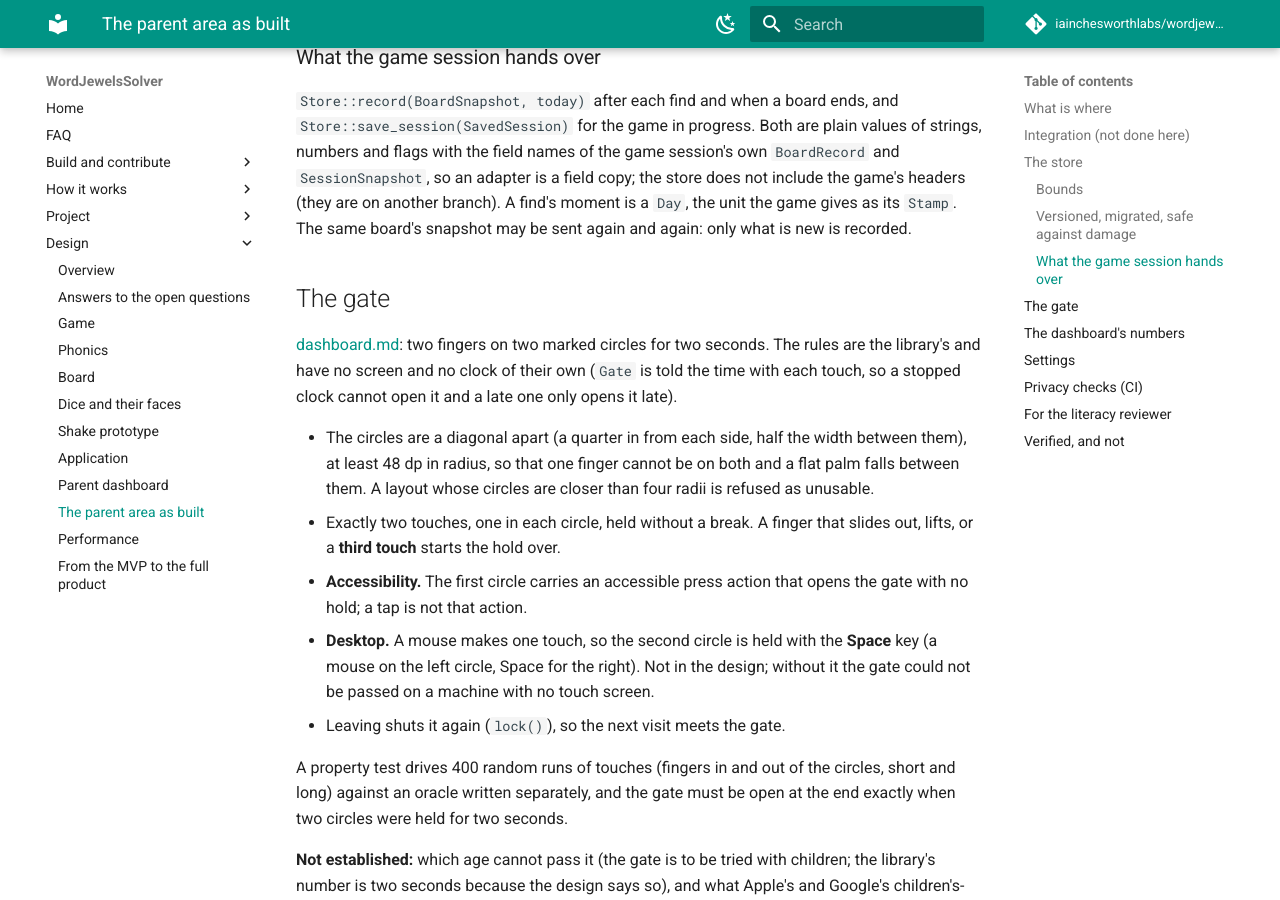
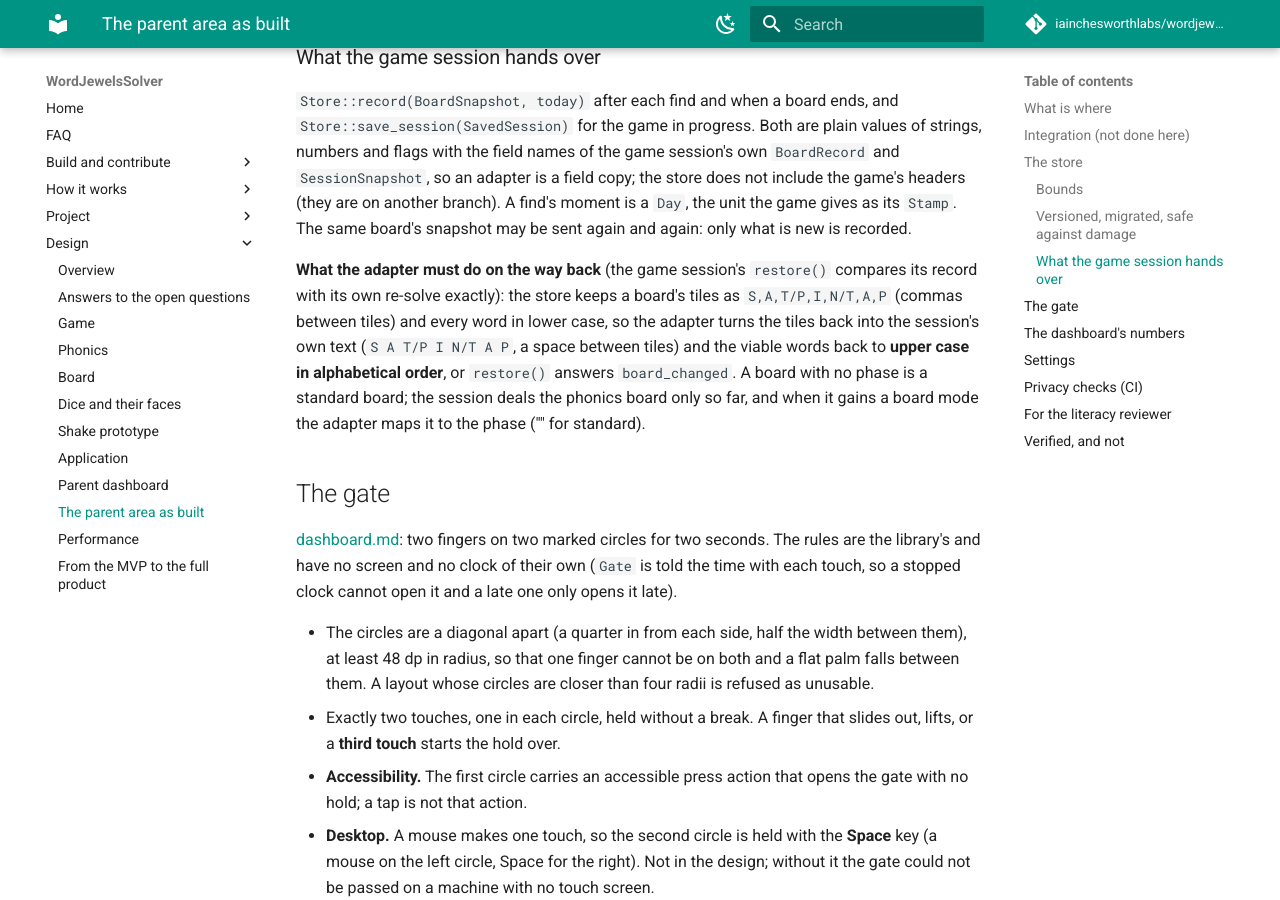
Before and after one commit to iainchesworthlabs/snapandspell, an MkDocs documentation site: the page built from docs/design/parent-area.md, in a window 1280 px wide and 900 px high, scrolled down 4045 px. Built offline with MkDocs 1.6.1 and Material for MkDocs 9.7.7, drawn with Linux system fonts in a browser that asks for light colours; comment, search, counter and statistics services are not loaded.

Commit message:
Note what the session adapter must do to the stored board on the way back
The game session's restore compares the recorded board with its own re-solve
exactly, so the store's comma-separated tiles and lower-case words have to be
turned back into the session's own text and upper case, in alphabetical order.

```diff
--- a/docs/design/parent-area.md
+++ b/docs/design/parent-area.md
@@ -138,6 +138,15 @@ not include the game's headers (they are on another branch). A find's moment is
 `Day`, the unit the game gives as its `Stamp`. The same board's snapshot may be
 sent again and again: only what is new is recorded.
 
+**What the adapter must do on the way back** (the game session's `restore()` compares
+its record with its own re-solve exactly): the store keeps a board's tiles as
+`S,A,T/P,I,N/T,A,P` (commas between tiles) and every word in lower case, so the adapter
+turns the tiles back into the session's own text (`S A T/P I N/T A P`, a space between
+tiles) and the viable words back to **upper case in alphabetical order**, or `restore()`
+answers `board_changed`. A board with no phase is a standard board; the session deals
+the phonics board only so far, and when it gains a board mode the adapter maps it to the
+phase ("" for standard).
+
 ## The gate
 
 [dashboard.md](dashboard.md#the-gate): two fingers on two marked circles for two
```
